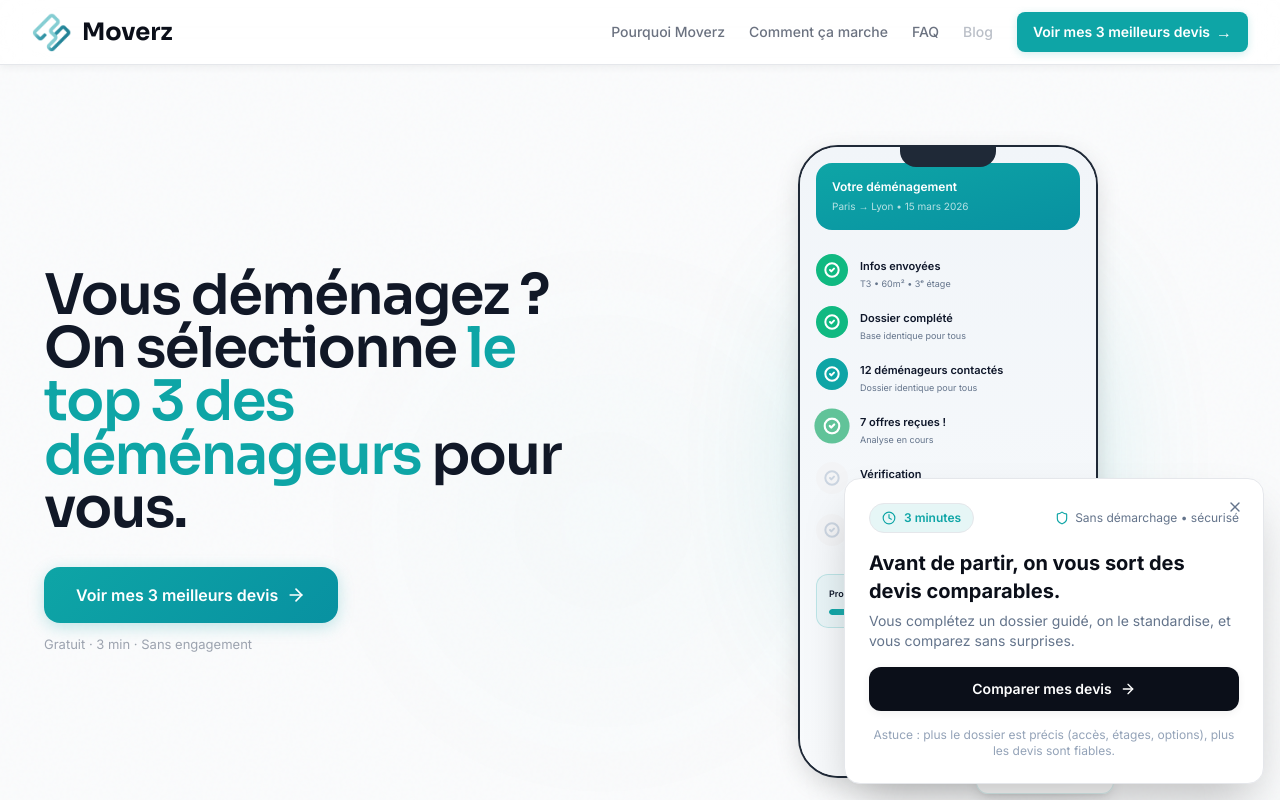
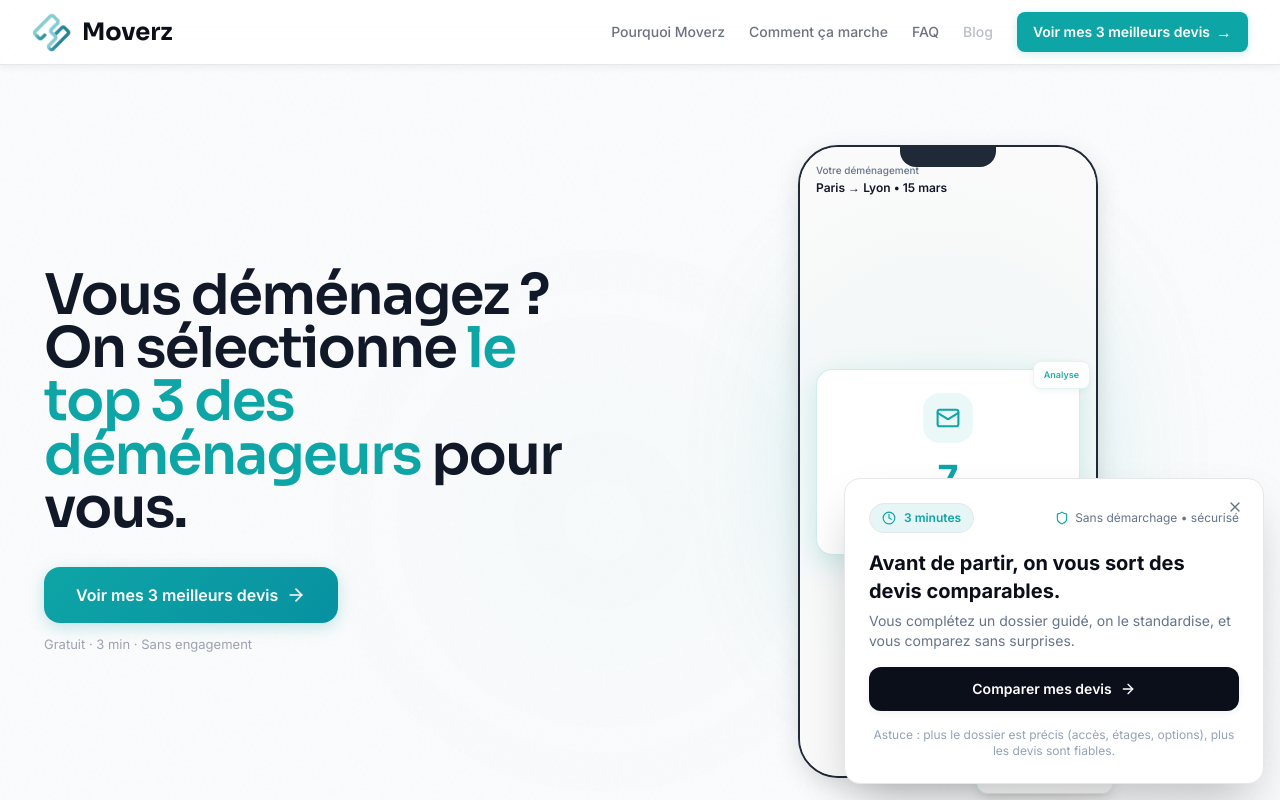
Before and after one commit to gdetaisne/moverz-fr, a Next.js app: page / in a window 1280 px wide. Shown: the top 800 px of the page. Built offline with nearby package versions, Linux system fonts and the light colour scheme.

Commit message:
✨ Hero: Morphing UI ultra 2026 - Design premium à la Ramp.com avec cartes animées

```diff
--- a/components/sections/HeroV4TwoColumn.tsx
+++ b/components/sections/HeroV4TwoColumn.tsx
@@ -13,7 +13,7 @@
 import { buildTunnelUrl } from "@/lib/tunnel-url";
 import { motion, AnimatePresence } from "framer-motion";
 import { staggerContainer, staggerItem } from "@/components/motion";
-import { ArrowRight, CheckCircle2 } from "lucide-react";
+import { ArrowRight, CheckCircle2, MessageSquare, Users, Mail, ShieldCheck } from "lucide-react";
 import { trackEvent } from "@/lib/tracking";
 import Image from "next/image";
 import { useState, useEffect } from "react";
@@ -26,293 +26,186 @@ const STEPS = [
 
 // Progressive Timeline Animation - Inspiré de Comment ça marche
 function MorphingUIAnimation() {
-  const [progress, setProgress] = useState(0);
+  const [stage, setStage] = useState(0);
 
   useEffect(() => {
     const interval = setInterval(() => {
-      setProgress((prev) => (prev + 1) % 6); // 0 → 1 → 2 → 3 → 4 → 5 → loop
-    }, 2200); // Change stage every 2.2s
-
+      setStage((prev) => (prev + 1) % 5);
+    }, 2800);
     return () => clearInterval(interval);
   }, []);
 
+  const stages = [
+    { id: 0, title: "Infos reçues", count: 1, color: "#94A3B8", icon: MessageSquare, subtitle: "Dossier créé" },
+    { id: 1, title: "Déménageurs contactés", count: 12, color: "#0EA5A6", icon: Users, subtitle: "Réseau activé" },
+    { id: 2, title: "Offres reçues", count: 7, color: "#0EA5A6", icon: Mail, subtitle: "En analyse" },
+    { id: 3, title: "Offres sélectionnées", count: 3, color: "#10B981", icon: ShieldCheck, subtitle: "Top 3 Moverz" },
+    { id: 4, title: "Vous choisissez", count: 1, color: "#0EA5A6", icon: CheckCircle2, subtitle: "Déménagez sereinement" },
+  ];
+
+  const currentStage = stages[stage];
+  const Icon = currentStage.icon;
+
   return (
     <div
-      className="relative h-full w-full overflow-hidden p-4"
-      style={{ background: "linear-gradient(180deg, #F1F5F9 0%, #F8FAFC 100%)" }}
+      className="relative h-full w-full overflow-hidden p-4 flex flex-col"
+      style={{ background: "#FAFAFA" }}
     >
-      {/* Header */}
+      {/* Spotlight effect animé */}
+      <motion.div
+        className="absolute inset-0 pointer-events-none"
+        style={{
+          background: `radial-gradient(circle at 50% 45%, ${currentStage.color}15 0%, transparent 70%)`,
+        }}
+        animate={{
+          opacity: [0.3, 0.6, 0.3],
+        }}
+        transition={{ duration: 2, repeat: Infinity }}
+      />
+
+      {/* Header compact */}
       <motion.div
         initial={{ opacity: 0, y: -10 }}
         animate={{ opacity: 1, y: 0 }}
-        className="bg-gradient-to-br from-[#0EA5A6] to-[#0891A1] px-4 py-4 rounded-2xl text-white mb-6"
+        className="relative z-10 mb-6"
       >
-        <p className="text-xs font-semibold">Votre déménagement</p>
-        <p className="text-[10px] opacity-70 mt-1">Paris → Lyon • 15 mars 2026</p>
+        <p className="text-[10px] font-medium text-slate-500">Votre déménagement</p>
+        <p className="text-xs font-semibold text-slate-900 mt-0.5">Paris → Lyon • 15 mars</p>
       </motion.div>
 
-      {/* Timeline Steps */}
-      <div className="space-y-4 mb-6">
-        {/* Step 1 */}
+      {/* Carte principale qui morphe */}
+      <div className="flex-1 flex items-center justify-center relative">
+        <AnimatePresence mode="wait">
           <motion.div
-          className="flex items-start gap-3"
+            key={stage}
+            initial={{ opacity: 0, scale: 0.9, y: 20 }}
+            animate={{ opacity: 1, scale: 1, y: 0 }}
+            exit={{ opacity: 0, scale: 1.05, y: -20 }}
+            transition={{
+              duration: 0.6,
+              ease: [0.16, 1, 0.3, 1],
+            }}
+            className="relative w-full"
+          >
+            {/* Main Card */}
+            <motion.div
+              className="relative p-6 rounded-2xl border shadow-lg"
+              style={{
+                background: "white",
+                borderColor: `${currentStage.color}30`,
+              }}
+              animate={{
+                boxShadow: [
+                  `0 4px 20px ${currentStage.color}20`,
+                  `0 8px 30px ${currentStage.color}35`,
+                  `0 4px 20px ${currentStage.color}20`,
+                ],
+              }}
+              transition={{ duration: 2, repeat: Infinity }}
+            >
+              {/* Icône avec pulse */}
+              <motion.div
+                className="flex items-center justify-center w-12 h-12 rounded-2xl mx-auto mb-4"
+                style={{ background: `${currentStage.color}15` }}
+                animate={{
+                  scale: [1, 1.05, 1],
+                }}
+                transition={{ duration: 2, repeat: Infinity }}
+              >
+                <Icon className="w-6 h-6" style={{ color: currentStage.color }} strokeWidth={2} />
+              </motion.div>
+
+              {/* Compteur - Grand et bold */}
+              <motion.div
+                className="text-center mb-3"
+                initial={{ scale: 0.8, opacity: 0 }}
+                animate={{ scale: 1, opacity: 1 }}
+                transition={{ duration: 0.4, delay: 0.2 }}
+              >
+                <motion.p
+                  className="text-4xl font-bold"
+                  style={{ color: currentStage.color }}
+                  initial={{ y: 10 }}
+                  animate={{ y: 0 }}
+                >
+                  {currentStage.count}
+                </motion.p>
+              </motion.div>
+
+              {/* Titre */}
+              <motion.p
+                className="text-sm font-semibold text-slate-900 text-center"
+                initial={{ opacity: 0 }}
+                animate={{ opacity: 1 }}
+                transition={{ delay: 0.3 }}
+              >
+                {currentStage.title}
+              </motion.p>
+            </motion.div>
+
+            {/* Badge contextuel flottant */}
+            {stage === 2 && (
+              <motion.div
                 initial={{ opacity: 0, x: -20 }}
                 animate={{ opacity: 1, x: 0 }}
-          transition={{ duration: 0.5, delay: 0.2 }}
+                exit={{ opacity: 0, x: 20 }}
+                transition={{ delay: 0.4 }}
+                className="absolute -top-2 -right-2 px-2.5 py-1.5 rounded-lg text-[9px] font-semibold bg-white border shadow-sm"
+                style={{ borderColor: "#0EA5A620" }}
               >
+                <span style={{ color: "#0EA5A6" }}>Analyse</span>
+              </motion.div>
+            )}
+
+            {stage === 3 && (
               <motion.div
-            className="flex-shrink-0 flex items-center justify-center w-8 h-8 rounded-full"
+                initial={{ opacity: 0, x: -20 }}
+                animate={{ opacity: 1, x: 0 }}
+                exit={{ opacity: 0, x: 20 }}
+                transition={{ delay: 0.4 }}
+                className="absolute -top-2 -right-2 px-2.5 py-1.5 rounded-lg text-[9px] font-semibold bg-white border shadow-sm"
+                style={{ borderColor: "#10B98120" }}
+              >
+                <span style={{ color: "#10B981" }}>✓ Fiables</span>
+              </motion.div>
+            )}
+          </motion.div>
+        </AnimatePresence>
+      </div>
+
+      {/* Indicateur de progression - Dots minimalistes */}
+      <motion.div
+        initial={{ opacity: 0 }}
+        animate={{ opacity: 1 }}
+        transition={{ delay: 0.5 }}
+        className="flex items-center justify-center gap-1.5 mt-6"
+      >
+        {stages.map((s, i) => (
+          <motion.div
+            key={s.id}
+            className="rounded-full transition-all"
             style={{
-              background: progress >= 0 ? "#10B981" : "#F3F4F6"
+              width: i === stage ? "20px" : "6px",
+              height: "6px",
+              background: i === stage ? currentStage.color : "#E2E8F0",
             }}
             animate={{
-              background: progress >= 0 ? "#10B981" : "#F3F4F6",
-              scale: progress === 0 ? [1, 1.1, 1] : 1
+              opacity: i <= stage ? 1 : 0.4,
             }}
-            transition={{
-              scale: { duration: 0.6, ease: [0.16, 1, 0.3, 1] }
-            }}
-          >
-            {progress >= 1 ? (
-              <CheckCircle2 className="w-4 h-4 text-white" strokeWidth={3} />
-            ) : (
-              <div className="w-2 h-2 rounded-full bg-white" />
-            )}
-          </motion.div>
-          <div className="flex-1 pt-1">
-            <p className="text-[11px] font-semibold text-slate-900">Infos envoyées</p>
-            <p className="text-[9px] text-slate-500 mt-0.5">T3 • 60m² • 3ᵉ étage</p>
-          </div>
+          />
+        ))}
       </motion.div>
 
-        {/* Step 2 */}
-        <motion.div
-          className="flex items-start gap-3"
-          initial={{ opacity: 0, x: -20 }}
-          animate={{ opacity: 1, x: 0 }}
-          transition={{ duration: 0.5, delay: 0.4 }}
+      {/* Sous-titre subtil */}
+      <motion.p
+        className="text-center text-[9px] text-slate-400 mt-3"
+        key={stage}
+        initial={{ opacity: 0 }}
+        animate={{ opacity: 1 }}
+        transition={{ delay: 0.6 }}
       >
-          <motion.div
-            className="flex-shrink-0 flex items-center justify-center w-8 h-8 rounded-full"
-            style={{
-              background: progress >= 1 ? "#10B981" : "#F3F4F6"
-            }}
-            animate={{
-              background: progress >= 1 ? "#10B981" : "#F3F4F6",
-              scale: progress === 1 ? [1, 1.1, 1] : 1
-            }}
-            transition={{
-              scale: { duration: 0.6, ease: [0.16, 1, 0.3, 1] }
-            }}
-          >
-            {progress >= 2 ? (
-              <CheckCircle2 className="w-4 h-4 text-white" strokeWidth={3} />
-            ) : (
-              <div className="w-2 h-2 rounded-full bg-white" />
-            )}
-          </motion.div>
-          <div className="flex-1 pt-1">
-            <p className="text-[11px] font-semibold text-slate-900">Dossier complété</p>
-            <p className="text-[9px] text-slate-500 mt-0.5">Base identique pour tous</p>
-          </div>
-        </motion.div>
-
-        {/* Step 3 */}
-        <motion.div
-          className="flex items-start gap-3"
-          initial={{ opacity: 0, x: -20 }}
-          animate={{ opacity: 1, x: 0 }}
-          transition={{ duration: 0.5, delay: 0.6 }}
-        >
-          <motion.div
-            className="flex-shrink-0 flex items-center justify-center w-8 h-8 rounded-full border-2"
-            style={{
-              background: progress >= 2 ? "#0EA5A6" : "#FFFFFF",
-              borderColor: progress >= 2 ? "#0EA5A6" : "#E5E7EB"
-            }}
-            animate={{
-              background: progress >= 2 ? "#0EA5A6" : "#FFFFFF",
-              scale: progress === 2 ? [1, 1.1, 1] : 1
-            }}
-            transition={{
-              scale: { duration: 0.6, ease: [0.16, 1, 0.3, 1] }
-            }}
-          >
-            {progress >= 3 ? (
-              <CheckCircle2 className="w-4 h-4 text-white" strokeWidth={3} />
-            ) : (
-              <motion.div
-                className="w-2 h-2 rounded-full"
-                style={{ background: progress >= 2 ? "#FFFFFF" : "#CBD5E1" }}
-                animate={{
-                  opacity: progress === 2 ? [1, 0.3, 1] : 1
-                }}
-                transition={{
-                  duration: 1.5,
-                  repeat: progress === 2 ? Infinity : 0
-                }}
-              />
-            )}
-          </motion.div>
-          <div className="flex-1 pt-1">
-            <p className="text-[11px] font-semibold text-slate-900">
-              {progress >= 2 ? "12 déménageurs contactés" : "Envoi en cours..."}
-            </p>
-            <p className="text-[9px] text-slate-500 mt-0.5">Dossier identique pour tous</p>
-          </div>
-        </motion.div>
-
-        {/* Step 4 - 7 offres reçues */}
-        <motion.div
-          className="flex items-start gap-3"
-          initial={{ opacity: 0, x: -20 }}
-          animate={{ opacity: 1, x: 0 }}
-          transition={{ duration: 0.5, delay: 0.8 }}
-        >
-          <motion.div
-            className="flex-shrink-0 flex items-center justify-center w-8 h-8 rounded-full"
-            style={{
-              background: progress >= 3 ? "#10B981" : "#F3F4F6"
-            }}
-            animate={{
-              background: progress >= 3 ? "#10B981" : "#F3F4F6",
-              scale: progress === 3 ? [1, 1.1, 1] : 1
-            }}
-            transition={{
-              scale: { duration: 0.6, ease: [0.16, 1, 0.3, 1] }
-            }}
-          >
-            <CheckCircle2
-              className="w-4 h-4"
-              style={{ color: progress >= 3 ? "#FFFFFF" : "#CBD5E1" }}
-              strokeWidth={3}
-            />
-          </motion.div>
-          <div className="flex-1 pt-1">
-            <p className="text-[11px] font-semibold text-slate-900">
-              {progress >= 3 ? "7 offres reçues !" : "En attente"}
-            </p>
-            <p className="text-[9px] text-slate-500 mt-0.5">Analyse en cours</p>
-          </div>
-        </motion.div>
-
-        {/* Step 5 - 3 sélectionnées */}
-        <motion.div
-          className="flex items-start gap-3"
-          initial={{ opacity: 0, x: -20 }}
-          animate={{ opacity: 1, x: 0 }}
-          transition={{ duration: 0.5, delay: 1 }}
-        >
-          <motion.div
-            className="flex-shrink-0 flex items-center justify-center w-8 h-8 rounded-full"
-            style={{
-              background: progress >= 4 ? "#10B981" : "#F3F4F6"
-            }}
-            animate={{
-              scale: progress === 4 ? [1, 1.1, 1] : 1
-            }}
-            transition={{
-              scale: { duration: 0.6, ease: [0.16, 1, 0.3, 1] }
-            }}
-          >
-            <CheckCircle2
-              className="w-4 h-4"
-              style={{ color: progress >= 4 ? "#FFFFFF" : "#CBD5E1" }}
-              strokeWidth={3}
-            />
-          </motion.div>
-          <div className="flex-1 pt-1">
-            <p className="text-[11px] font-semibold text-slate-900">
-              {progress >= 4 ? "3 offres sélectionnées" : "Vérification"}
-            </p>
-            <p className="text-[9px] text-slate-500 mt-0.5">
-              {progress >= 4 ? "Par Moverz • Fiables" : "Analyse en cours"}
-            </p>
-          </div>
-        </motion.div>
-
-        {/* Step 6 - Vous choisissez & déménagez */}
-        <motion.div
-          className="flex items-start gap-3"
-          initial={{ opacity: 0, x: -20 }}
-          animate={{ opacity: 1, x: 0 }}
-          transition={{ duration: 0.5, delay: 1.2 }}
-        >
-          <motion.div
-            className="flex-shrink-0 flex items-center justify-center w-8 h-8 rounded-full"
-            style={{
-              background: progress >= 5 ? "linear-gradient(135deg, #0EA5A6 0%, #0891A1 100%)" : "#F3F4F6",
-              boxShadow: progress >= 5 ? "0 0 16px rgba(14,165,166,0.5)" : "none"
-            }}
-            animate={{
-              scale: progress === 5 ? [1, 1.15, 1] : 1,
-              boxShadow: progress === 5 ? [
-                "0 0 16px rgba(14,165,166,0.5)",
-                "0 0 24px rgba(14,165,166,0.7)",
-                "0 0 16px rgba(14,165,166,0.5)"
-              ] : "none"
-            }}
-            transition={{
-              scale: { duration: 0.8, ease: [0.16, 1, 0.3, 1] },
-              boxShadow: { duration: 1.5, repeat: progress === 5 ? Infinity : 0 }
-            }}
-          >
-            <CheckCircle2
-              className="w-4 h-4"
-              style={{ color: progress >= 5 ? "#FFFFFF" : "#CBD5E1" }}
-              strokeWidth={3}
-            />
-          </motion.div>
-          <div className="flex-1 pt-1">
-            <p className="text-[11px] font-semibold text-slate-900">
-              {progress >= 5 ? "Vous choisissez" : "À venir"}
-            </p>
-            <p className="text-[9px] text-slate-500 mt-0.5">
-              {progress >= 5 ? "Déménagez sereinement" : "Dernière étape"}
-            </p>
-          </div>
-        </motion.div>
-      </div>
-
-      {/* Progress card */}
-      <motion.div
-        initial={{ opacity: 0, y: 10 }}
-        animate={{ opacity: 1, y: 0 }}
-        transition={{ duration: 0.5, delay: 1.4 }}
-        className="p-3 rounded-xl border"
-        style={{
-          background: progress >= 5 ? "rgba(14,165,166,0.1)" : "rgba(14,165,166,0.05)",
-          borderColor: progress >= 5 ? "rgba(14,165,166,0.3)" : "rgba(14,165,166,0.2)"
-        }}
-      >
-        <div className="flex items-center justify-between mb-2">
-          <p className="text-[9px] font-semibold text-slate-900">
-            {progress >= 5 ? "✓ Terminé" : "Progression"}
-          </p>
-          <motion.p
-            className="text-[9px] font-bold"
-            style={{ color: "#0EA5A6" }}
-            key={progress}
-            initial={{ opacity: 0, scale: 0 }}
-            animate={{ opacity: 1, scale: 1 }}
-          >
-            {Math.round((progress / 5) * 100)}%
+        {currentStage.subtitle}
       </motion.p>
-        </div>
-        <div className="w-full h-1.5 bg-white rounded-full overflow-hidden">
-          <motion.div
-            className="h-full rounded-full"
-            style={{
-              background: progress >= 5
-                ? "linear-gradient(to right, #0EA5A6, #10B981)"
-                : "linear-gradient(to right, #0EA5A6, #A8E8E8)"
-            }}
-            initial={{ width: "0%" }}
-            animate={{ width: `${(progress / 5) * 100}%` }}
-            transition={{ duration: 0.6, ease: [0.16, 1, 0.3, 1] }}
-          />
-        </div>
-      </motion.div>
     </div>
   );
 }
```
Lines whose indentation alone changed are shown as unchanged.
